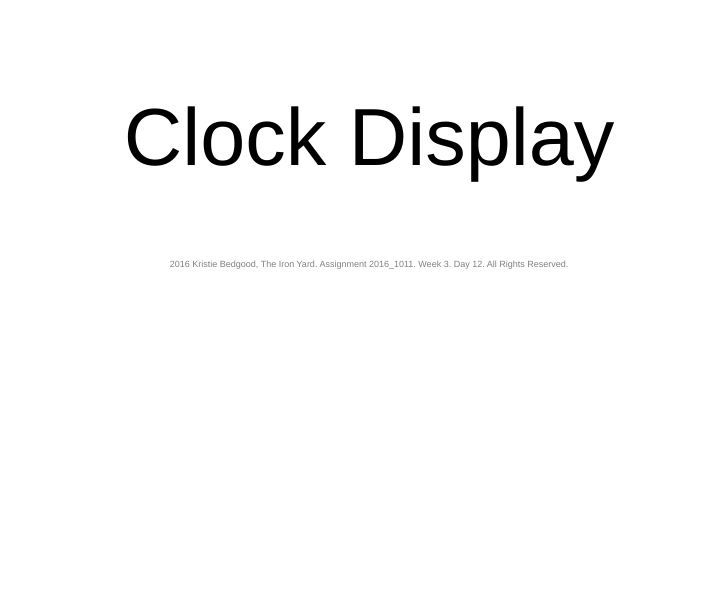
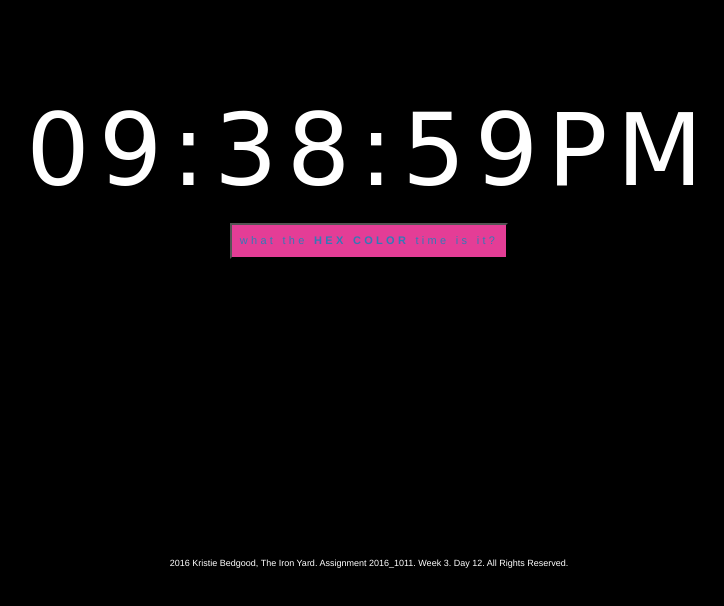
Before and after one commit to KBedgood/2016_1006_week3_day12_kb_color_clock, a website: page index.html in a window 1280 px wide. Shown: the top 606 px of the page, without its empty margins (271-995 px from the left). Drawn offline with nearby package versions, Linux system fonts and the light colour scheme; a web font is replaced by a local one.

Commit message:
EOD trying to link clock to hex clock... grrr

```diff
--- /dev/null
+++ b/css/main2.css
@@ -0,0 +1,17 @@
+/*Mixin Examples*/
+/*@include center()*/
+.currentTime {
+  font-family: 'Fredericka the Great', cursive;
+  display: block;
+  text-align: center;
+  font-size: 100px;
+  color: white;
+  margin-top: 80px; }
+
+.footer {
+  font-family: helvetica, serif;
+  font-size: 12px;
+  margin-top: 64px;
+  color: grey;
+  text-align: center;
+  color: white; }
--- a/index.html
+++ b/index.html
@@ -3,8 +3,7 @@
 
 <head>
             <title>Week 3. Day 12. kb</title>
-            <!--             <link href="https://fonts.googleapis.com/css?family=Ubuntu" rel="stylesheet">
-            <link href="https://fonts.googleapis.com/css?family=Ubuntu:400,400i,700" rel="stylesheet"> -->
+     <link href="https://fonts.googleapis.com/css?family=Fredericka+the+Great" rel="stylesheet">
             <meta charset="UTF-8">
             <meta name='author' content='Kristie Bedgood'>
             <link href="https://maxcdn.bootstrapcdn.com/bootstrap/3.3.7/css/bootstrap.min.css" rel="stylesheet" integrity="sha384-BVYiiSIFeK1dGmJRAkycuHAHRg32OmUcww7on3RYdg4Va+PmSTsz/K68vbdEjh4u" crossorigin="anonymous">
@@ -13,22 +12,28 @@
 </head>
 
 <body>
+
+            <div class="container-fluid">
             <div class="row" row " id="row1">
-                        <div class="col-md-2 ">
+                        <div class="col" class="col-md-2 ">
                         </div>
 
-                        <div class="col-md-8 ">
-                                    <div><span class="currentTime " id="currentTime ">Clock Display</span>
+                        <div class="col" class="col-md-8 " id="ticker">
+                                    <div><span class="currentTime " id="currentTime"></span>
                                     </div>
+
+                                          <button class="button"><a href="hex_index.html">what the <b>HEX COLOR</b> time is it?</a></button>
+
                                     <div class="footer "><sup>2016 Kristie Bedgood, The Iron Yard. Assignment 2016_1011. Week 3. Day 12. All Rights Reserved.</sup>
                                     </div>
                         </div>
 
-                        <div class="col-md-2 ">
+                        <div class="col" class="col-md-2 ">
+
                         </div>
 
             </div>
-
+            </div>
 
 
 
--- a/main.js
+++ b/main.js
@@ -2,14 +2,15 @@ function renderTime() {
 
 	var currentTime = new Date ();
 	var amPM = "AM";
-	var hour = current.Time.getHours ();
+	var hour = currentTime.getHours ();
 	var minutes = currentTime.getMinutes();
 	var seconds = currentTime.getSeconds();
 
 if (hour === 0) {
-h = 12;
+	hour = 12;
 }
-else (hour > 12) {
+else (hour > 12)
+{
 	hour = hour - 12;
 	amPM = "PM";
 }
@@ -19,19 +20,17 @@ if (hour < 10) {
 }
 
 if (minutes < 10) {
-	minutes = "0" + hour;
+	minutes = "0" + minutes;
 }
 
 if (seconds < 10) {
-	seconds= "0" + hour;
+	seconds= "0" + seconds;
 }
 
-var myClock = document.getElementById("currentTIme");
+var myClock = document.getElementById("currentTime");
 myClock.innerHTML = hour + ":" + minutes + ":" + seconds + amPM;
-
-setTimeout ("renderTime"(),1000);
-
 }
 
+setInterval (renderTime,1000);
 
 // moment(shirt.date).format("MMMM Do YYYY, h:mm a");
--- a/main.scss
+++ b/main.scss
@@ -1,27 +1,43 @@
 @import "mixins";
-// fonts weights available: Ubuntu:400,400i,700
-
-// body {
-//             // font-family: 'Ubuntu', sans-serif;
-//             line-height: 1.4em;
-// }
-
+// font-family: 'Monoton', cursive;
+.container-fluid,
+.row,
+.col {
+            background-color: black;
+}
 
 .currentTime {
-      display: block;
-      text-align: center;
-      font-size: 81px;
-      color: black;
-      margin-top: 80px;
+            font-family: 'Fredericka the Great', cursive;
+            letter-spacing: .09em;
+            display: block;
+            text-align: center;
+            font-size: 100px;
+            color: white;
+            margin-top: 80px;
 }
 
+.button {
+            font-size: 11px;
+            letter-spacing: .3em;
+            color: white;
+            margin: 0px auto;
+            display: block;
+            background-color: #E43D96;
+            padding: 8px;
+}
 
 .footer {
-@include footer();
+            @include footer();
+            color: white;
+            margin-bottom: 100%;
+            margin-top: 300px;
 }
 
-@media (max-width: 768px) {
-
-
-
+@media (max-width: 600px) {
+            .currentTime {
+                        font-size: 44px;
+            }
+            .footer {
+                        font-size: 9px;
+            }
 }
```
Also changed, not shown: css/main.css.
